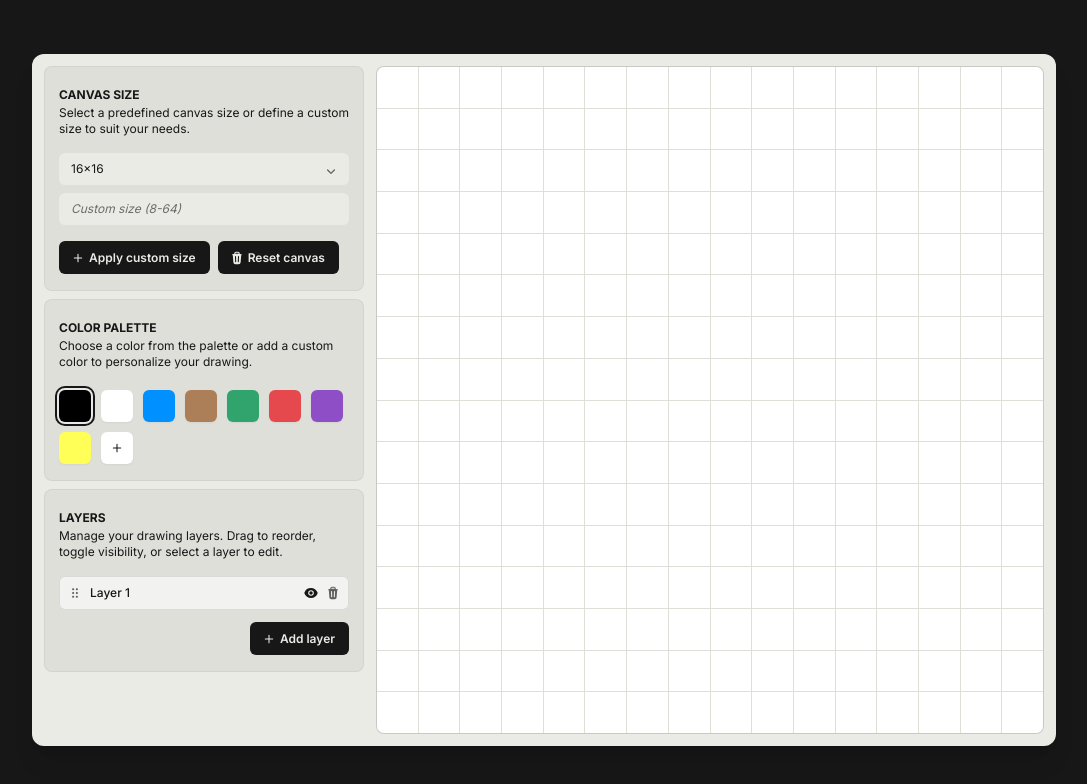
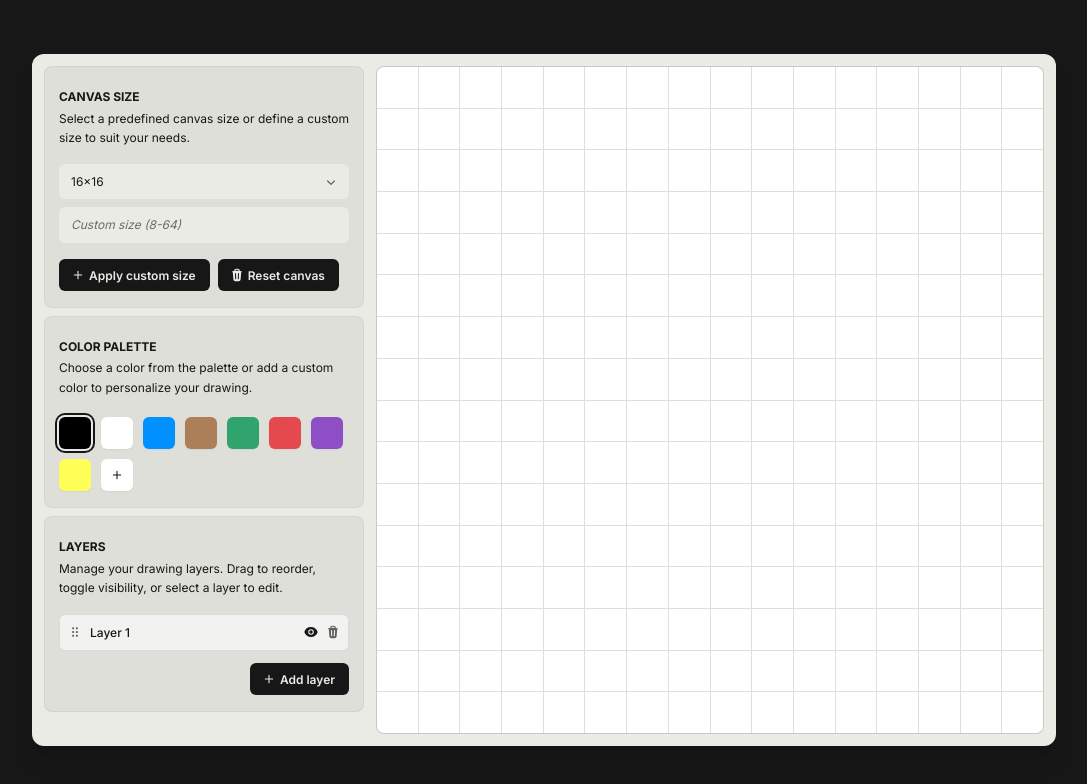
Before and after one commit to luxonauta/pixly, a Next.js app: page / in a window 1280 px wide. Shown: the top 784 px of the page, without its empty margins (96-1183 px from the left). Built offline with nearby package versions, Linux system fonts and the light colour scheme.

Commit message:
🛝 Adjust line height in layout & buttons

```diff
--- a/src/app/layout.tsx
+++ b/src/app/layout.tsx
@@ -15,7 +15,7 @@ export const metadata: Metadata = {
 
 const RootLayout = ({ children }: Readonly<{ children: React.ReactNode }>) => (
   <html lang="en" className={inter.variable}>
-    <body className="flex min-h-[100vh] items-center justify-center bg-[#171717] font-sans text-xs antialiased">
+    <body className="flex min-h-[100vh] items-center justify-center bg-[#171717] font-sans text-xs leading-relaxed antialiased">
       <main className="m-6 max-w-[calc(100%-1.5rem)] rounded-xl bg-[#EBEBE6] p-3 text-[#171717] shadow-xl md:w-[64rem] lg:aspect-video">
         {children}
       </main>
--- a/src/components/button.tsx
+++ b/src/components/button.tsx
@@ -16,7 +16,7 @@ export const CustomButton = ({
 }: CustomButtonProps) => (
   <Button
     className={cn(
-      "inline-flex w-fit items-center gap-1 rounded-md bg-[#171717] px-3 py-2 font-semibold text-[#EBEBE6] focus:outline-none data-[focus]:outline-1 data-[focus]:outline-[#DFDFDA]",
+      "inline-flex w-fit items-center gap-1 rounded-md bg-[#171717] px-3 py-2 font-semibold leading-tight text-[#EBEBE6] focus:outline-none data-[focus]:outline-1 data-[focus]:outline-[#DFDFDA]",
       "transition duration-100 ease-[cubic-bezier(.36,.66,.6,1)] will-change-auto active:scale-[.96] active:opacity-90",
       {
         "pr-3.5": icon
```
